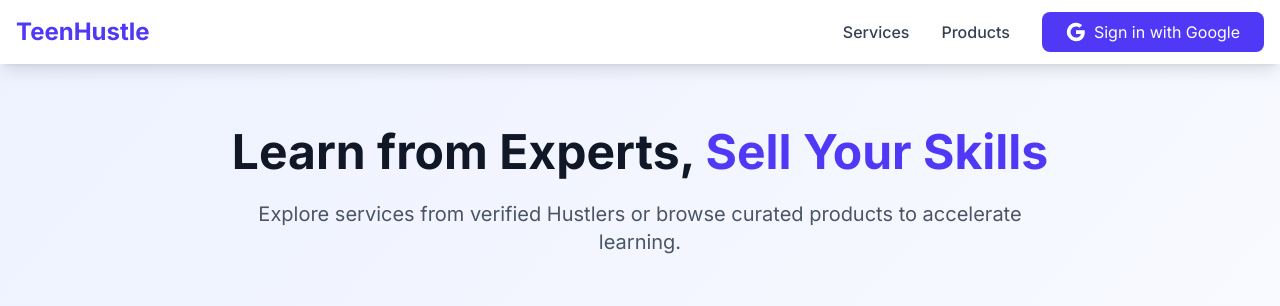
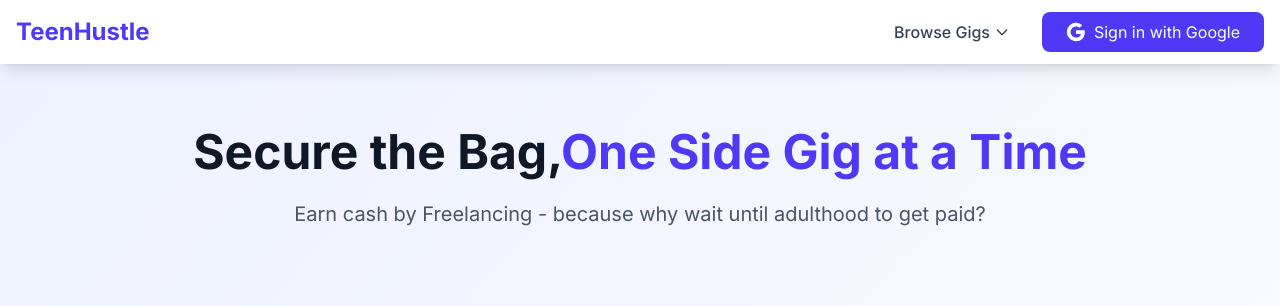
Before and after one commit to AshwetKini/gauth-frontend, a Next.js app: page / in a window 1280 px wide. Shown: the top 306 px of the page. Built offline with nearby package versions, Linux system fonts and the light colour scheme; no server answers.

Commit message:
fixed header for dropdown

```diff
--- a/src/app/page.tsx
+++ b/src/app/page.tsx
@@ -10,10 +10,10 @@ export default function Home() {
       <section className="max-w-7xl mx-auto px-4 py-16">
         <div className="text-center mb-10">
           <h1 className="text-5xl font-bold text-gray-900 mb-6">
-            Learn from Experts, <span className="text-indigo-600">Sell Your Skills</span>
+            Secure the Bag,<span className="text-indigo-600">One Side Gig at a Time</span>
           </h1>
           <p className="text-xl text-gray-600 max-w-3xl mx-auto">
-            Explore services from verified Hustlers or browse curated products to accelerate learning.
+            Earn cash by Freelancing - because why wait until adulthood to get paid?
           </p>
         </div>
       </section>
--- a/src/components/Navbar.tsx
+++ b/src/components/Navbar.tsx
@@ -1,13 +1,14 @@
 'use client';
 
-import { useAuth } from './AuthProvider';
+import { useState } from 'react';
 import Link from 'next/link';
 import Image from 'next/image';
-import { useState } from 'react';
+import { useAuth } from './AuthProvider';
 
 export default function Navbar() {
   const { user, logout } = useAuth();
   const [isMenuOpen, setIsMenuOpen] = useState(false);
+  const [browseOpen, setBrowseOpen] = useState(false);
 
   const handleGoogleLogin = () => {
     window.location.href = 'http://localhost:3000/auth/google';
@@ -26,19 +27,48 @@ export default function Navbar() {
 
           {/* Desktop Navigation */}
           <div className="hidden md:flex items-center space-x-8">
+            {/* Browse Gigs Dropdown */}
+            <div className="relative">
+              <button
+                onClick={() => setBrowseOpen(open => !open)}
+                className="flex items-center space-x-1 text-gray-700 hover:text-indigo-600 font-medium transition-colors focus:outline-none"
+              >
+                <span>Browse Gigs</span>
+                <svg
+                  className="w-4 h-4"
+                  fill="none"
+                  stroke="currentColor"
+                  viewBox="0 0 24 24"
+                >
+                  <path
+                    strokeLinecap="round"
+                    strokeLinejoin="round"
+                    strokeWidth={2}
+                    d="M19 9l-7 7-7-7"
+                  />
+                </svg>
+              </button>
+              {browseOpen && (
+                <div className="absolute mt-2 w-40 bg-white border rounded shadow-lg">
                   <Link
                     href="/services"
-              className="text-gray-700 hover:text-indigo-600 font-medium transition-colors"
+                    className="block px-4 py-2 text-gray-700 hover:bg-indigo-50"
+                    onClick={() => setBrowseOpen(false)}
                   >
                     Services
                   </Link>
                   <Link
                     href="/products"
-              className="text-gray-700 hover:text-indigo-600 font-medium transition-colors"
+                    className="block px-4 py-2 text-gray-700 hover:bg-indigo-50"
+                    onClick={() => setBrowseOpen(false)}
                   >
                     Products
                   </Link>
+                </div>
+              )}
+            </div>
 
+            {/* Auth / User Links */}
             {user ? (
               <div className="flex items-center space-x-4">
                 <div className="flex items-center space-x-3">
@@ -55,21 +85,18 @@ export default function Navbar() {
                     {user.firstName} {user.lastName}
                   </span>
                 </div>
-
                 <Link
                   href="/profile"
                   className="text-gray-600 hover:text-indigo-600 transition-colors"
                 >
                   Profile
                 </Link>
-
                 <Link
                   href={`/dashboard/${user.role || 'student'}`}
                   className="text-gray-600 hover:text-indigo-600 transition-colors"
                 >
                   Dashboard
                 </Link>
-
                 <button
                   onClick={logout}
                   className="bg-red-600 text-white px-4 py-2 rounded-lg hover:bg-red-700 transition-colors"
@@ -120,58 +147,59 @@ export default function Navbar() {
 
         {/* Mobile Navigation */}
         {isMenuOpen && (
-          <div className="md:hidden border-t border-gray-200 py-4">
-            <div className="flex flex-col space-y-4">
-              <Link
-                href="/services"
-                className="text-gray-700 hover:text-indigo-600 font-medium"
-                onClick={() => setIsMenuOpen(false)}
+          <div className="md:hidden border-t border-gray-200 py-4 px-4 space-y-4">
+            <button
+              onClick={() => {
+                setBrowseOpen(false);
+                setIsMenuOpen(false);
+                window.location.href = '/services';
+              }}
+              className="w-full text-left text-gray-700 hover:text-indigo-600"
             >
               Services
-              </Link>
-              <Link
-                href="/products"
-                className="text-gray-700 hover:text-indigo-600 font-medium"
-                onClick={() => setIsMenuOpen(false)}
+            </button>
+            <button
+              onClick={() => {
+                setBrowseOpen(false);
+                setIsMenuOpen(false);
+                window.location.href = '/products';
+              }}
+              className="w-full text-left text-gray-700 hover:text-indigo-600"
             >
               Products
-              </Link>
-
+            </button>
             {user ? (
               <>
-                  <Link
-                    href="/profile"
-                    className="text-gray-700 hover:text-indigo-600"
-                    onClick={() => setIsMenuOpen(false)}
+                <button
+                  onClick={() => {
+                    setIsMenuOpen(false);
+                    window.location.href = '/profile';
+                  }}
+                  className="w-full text-left text-gray-700 hover:text-indigo-600"
                 >
                   Profile
-                  </Link>
-                  <Link
-                    href={`/dashboard/${user.role || 'student'}`}
-                    className="text-gray-700 hover:text-indigo-600"
-                    onClick={() => setIsMenuOpen(false)}
-                  >
-                    Dashboard
-                  </Link>
+                </button>
                 <button
                   onClick={() => {
                     logout();
                     setIsMenuOpen(false);
                   }}
-                    className="bg-red-600 text-white px-4 py-2 rounded-lg hover:bg-red-700 w-fit"
+                  className="w-full text-left bg-red-600 text-white px-4 py-2 rounded-lg hover:bg-red-700"
                 >
                   Logout
                 </button>
               </>
             ) : (
               <button
-                  onClick={handleGoogleLogin}
-                  className="bg-indigo-600 text-white px-4 py-2 rounded-lg hover:bg-indigo-700 flex items-center space-x-2 w-fit"
+                onClick={() => {
+                  handleGoogleLogin();
+                  setIsMenuOpen(false);
+                }}
+                className="w-full text-left bg-indigo-600 text-white px-4 py-2 rounded-lg hover:bg-indigo-700"
               >
-                  <span>Sign in with Google</span>
+                Sign in with Google
               </button>
             )}
-            </div>
           </div>
         )}
       </div>
```
Lines whose indentation alone changed are shown as unchanged.
